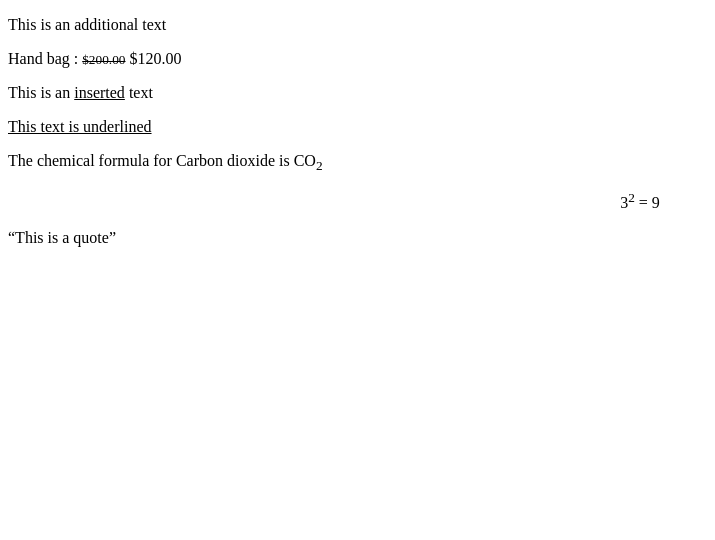
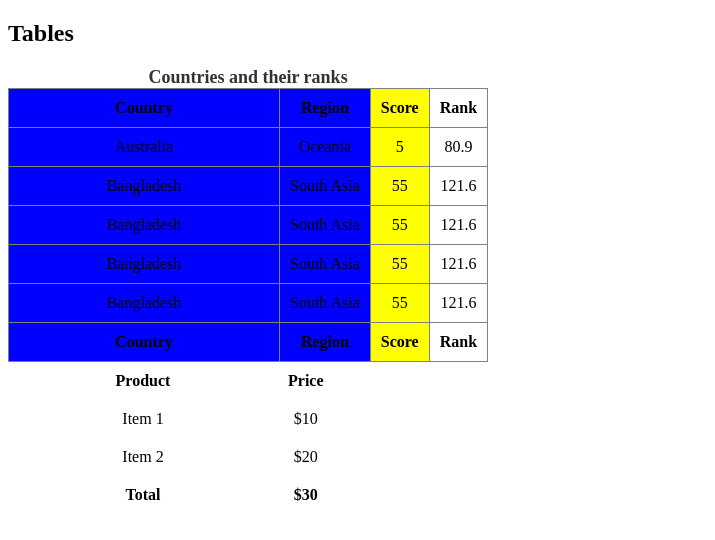
Before and after one commit to ikosafo/project-C4-Group2, a plain HTML site: page index.html in a window 1280 px wide. Shown: the whole page, without its empty margins (0-715 px from the left). Drawn offline with Linux system fonts and the light colour scheme.

Commit message:
Morning class illustration

```diff
--- a/index.html
+++ b/index.html
@@ -5,16 +5,178 @@
     <meta charset="UTF-8">
     <meta name="viewport" content="width=device-width, initial-scale=1.0">
     <title>My first web page</title>
+
+    <style>
+        .colgreen {
+            color: green;
+            font-size: 30px;
+        }
+
+        .parclass {
+            background-color: aqua;
+        }
+
+        #helement {
+            border: 2px solid black
+        }
+
+        caption {
+            font-size: 18px;
+            font-weight: bold;
+            text-align: center;
+            color: #333;
+        }
+
+        table {
+            border-collapse: collapse;
+        }
+
+        th,
+        td {
+            padding: 10px;
+            text-align: center;
+        }
+
+        /*  tr:hover {
+            background-color: gainsboro;
+        } */
+
+        /* Set a fixed width for the first column */
+        td:first-child {
+            width: 250px;
+            /* Adjust the width as needed */
+        }
+    </style>
 </head>
 
 <body>
-    <p>This is an additional text</p>
-    <p>Hand bag : <del><small>$200.00</small></del> $120.00</p>
-    <p>This is an <ins>inserted</ins> text</p>
-    <p><u>This text is underlined</u></p>
-    The chemical formula for Carbon dioxide is CO<sub>2</sub>
-    <p style="text-align: center;">3<sup>2</sup> = 9</p>
-    <q>This is a quote</q>
+    <h2>Tables</h2>
+
+    <!--    <table border="1">
+        <tr>
+            <th colspan="6">Time Table</th>
+        </tr>
+        <tr>
+            <th rowspan="6">Hours</th>
+            <th>MON</th>
+            <th>TUES</th>
+            <th>WED</th>
+        </tr>
+        <tr>
+            <td>Science</td>
+            <td>Maths</td>
+            <td>ICT</td>
+        </tr>
+        <tr>
+            <td>Social</td>
+            <td>History</td>
+            <td>English</td>
+        </tr>
+        <tr>
+            <td>Sports</td>
+            <td>Science</td>
+            <td>Maths</td>
+        </tr>
+        <tr>
+            <th colspan="3">Lunch Break</th>
+        </tr>
+        <tr>
+            <td>Sports</td>
+            <td>Science</td>
+            <td>Maths</td>
+        </tr>
+    </table> -->
+
+
+    <table border="1" style="border-collapse: collapse;">
+        <caption>Countries and their ranks</caption>
+        <colgroup>
+            <col span="2" style="background-color: blue;">
+            <col style="background-color: yellow;">
+        </colgroup>
+
+        <thead>
+            <tr>
+                <th scope="col">Country</th>
+                <th scope="col">Region</th>
+                <th scope="col">Score</th>
+                <th scope="col">Rank</th>
+            </tr>
+        </thead>
+
+        <tbody>
+            <tr>
+                <td>Australia</td>
+                <td>Oceania</td>
+                <td>5</td>
+                <td>80.9</td>
+            </tr>
+            <tr>
+                <td>Bangladesh</td>
+                <td>South Asia</td>
+                <td>55</td>
+                <td>121.6</td>
+            </tr>
+            <tr>
+                <td>Bangladesh</td>
+                <td>South Asia</td>
+                <td>55</td>
+                <td>121.6</td>
+            </tr>
+            <tr>
+                <td>Bangladesh</td>
+                <td>South Asia</td>
+                <td>55</td>
+                <td>121.6</td>
+            </tr>
+            <tr>
+                <td>Bangladesh</td>
+                <td>South Asia</td>
+                <td>55</td>
+                <td>121.6</td>
+            </tr>
+        </tbody>
+
+        <tfoot>
+            <tr>
+                <th scope="col">Country</th>
+                <th scope="col">Region</th>
+                <th scope="col">Score</th>
+                <th scope="col">Rank</th>
+            </tr>
+        </tfoot>
+
+
+    </table>
+
+
+    <table>
+        <thead>
+            <tr>
+                <th>Product</th>
+                <th>Price</th>
+            </tr>
+        </thead>
+        <tbody>
+            <tr>
+                <td>Item 1</td>
+                <td>$10</td>
+            </tr>
+            <tr>
+                <td>Item 2</td>
+                <td>$20</td>
+            </tr>
+        </tbody>
+        <tfoot>
+            <tr>
+                <th>Total</td>
+                <th>$30</td>
+            </tr>
+        </tfoot>
+    </table>
+
+
+
 </body>
 
 </html>
```
Also changed, not shown: about.html (+15 -0 lines), index_morning.html (renamed from index_evening.html).
